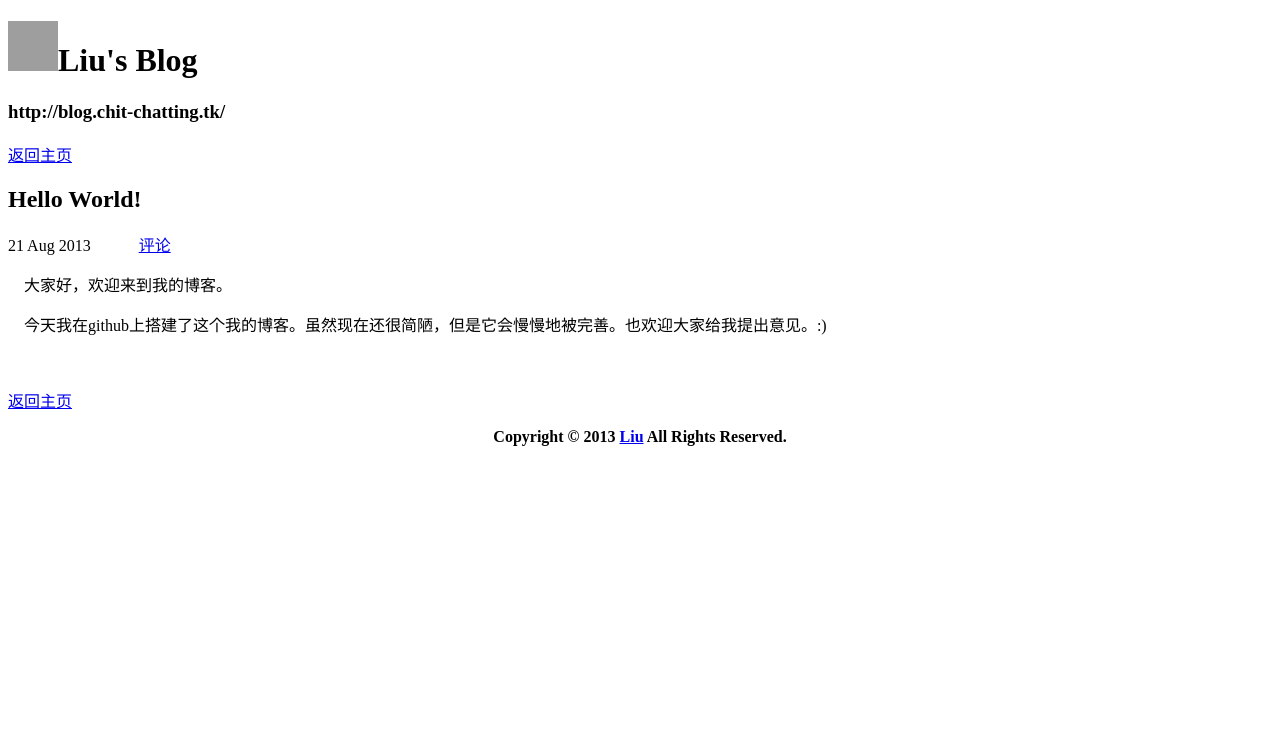
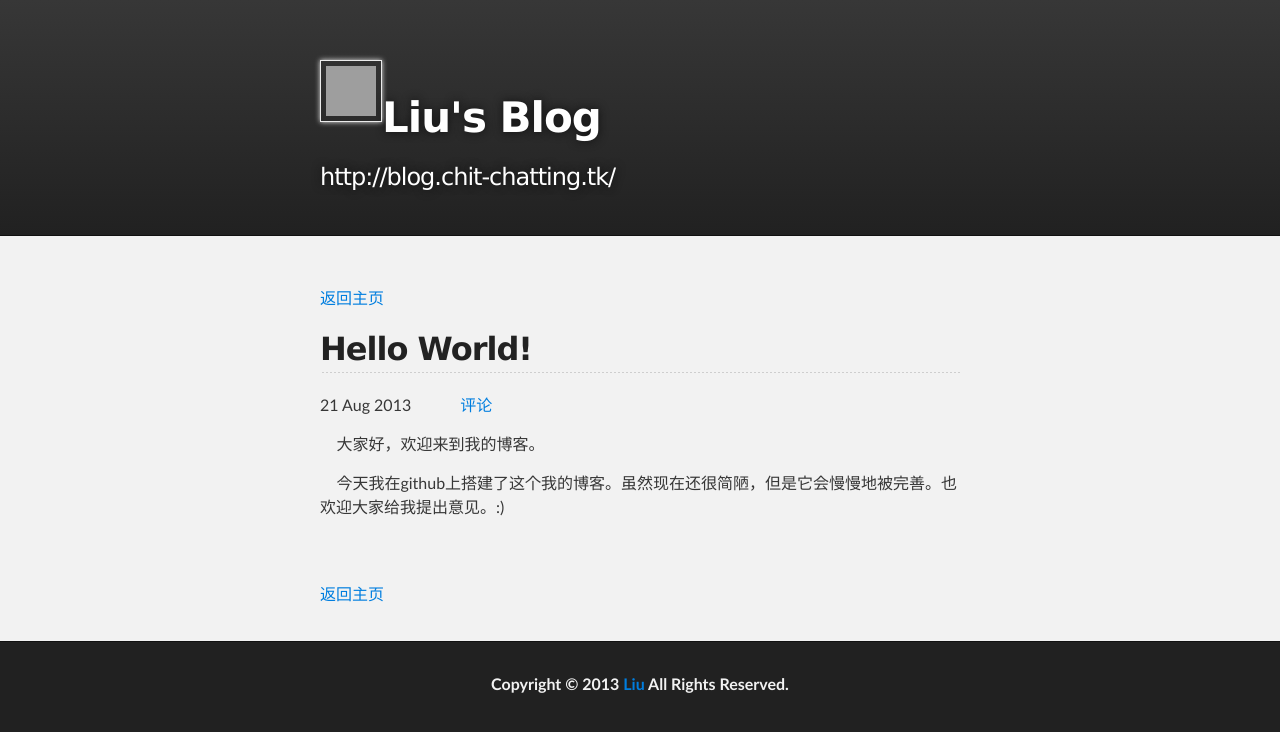
Before and after one commit to laurence6/blog, a Jekyll site: the page built from _posts/2013-08-21-00.html, in a window 1280 px wide. Shown: the top 732 px of the page. Built offline with Jekyll 4.4.1, drawn with Linux system fonts in a browser that asks for light colours; comment, search, counter and statistics services are not loaded; grey boxes are pictures that could not be loaded.

Commit message:
links update

```diff
--- a/404.html
+++ b/404.html
@@ -4,7 +4,7 @@
 	<meta http-equiv="X-UA-Compatible" content="chrome=1" />
 	<meta name="description" content="Liu's Blog : http://blog.chit-chatting.tk/" />
 
-	<link rel="stylesheet" type="text/css" media="screen" href="stylesheets/stylesheet.css">
+	<link rel="stylesheet" type="text/css" media="screen" href="/stylesheets/stylesheet.css">
 	<title> Aw, shit! </title>
 	<script type="text/javascript"> function delayer() {window.location = "/"} </script>
 </head>
@@ -29,7 +29,7 @@
 <!-- FOOTER  -->
 	<div id="footer_wrap" class="outer">
 		<footer class="inner">
-			<p align="center"><strong>Copyright © 2013 <a href="2013/08/20/aboutme/">Liu</a> All Rights Reserved.</strong></p>
+			<p align="center"><strong>Copyright © 2013 <a href="/2013/08/20/aboutme/">Liu</a> All Rights Reserved.</strong></p>
 		</footer>
 	</div>
 </body>
--- a/_layouts/default.html
+++ b/_layouts/default.html
@@ -5,7 +5,7 @@
 	<meta http-equiv="X-UA-Compatible" content="chrome=1" />
 	<meta name="description" content="Liu's Blog : http://blog.chit-chatting.tk/" />
 
-	<link rel="stylesheet" type="text/css" media="screen" href="stylesheets/stylesheet.css">
+	<link rel="stylesheet" type="text/css" media="screen" href="/stylesheets/stylesheet.css">
 
 	<title>Liu's Blog</title>
 </head>
@@ -32,7 +32,7 @@
 <!-- FOOTER  -->
 	<div id="footer_wrap" class="outer">
 		<footer class="inner">
-			<p align="center"><strong>Copyright © 2013 <a href="2013/08/20/aboutme/">Liu</a> All Rights Reserved.</strong></p>
+			<p align="center"><strong>Copyright © 2013 <a href="/2013/08/20/aboutme/">Liu</a> All Rights Reserved.</strong></p>
 		</footer>
 	</div>
 
--- a/_layouts/post.html
+++ b/_layouts/post.html
@@ -5,7 +5,7 @@
 	<meta http-equiv="X-UA-Compatible" content="chrome=1" />
 	<meta name="description" content="Liu's Blog : http://blog.chit-chatting.tk/" />
 
-	<link rel="stylesheet" type="text/css" media="screen" href="stylesheets/stylesheet.css">
+	<link rel="stylesheet" type="text/css" media="screen" href="/stylesheets/stylesheet.css">
 	<title>{{ page.title }}</title>
 </head>
 <body>
@@ -58,7 +58,7 @@
 <!-- FOOTER  -->
 	<div id="footer_wrap" class="outer">
 		<footer class="inner">
-			<p align="center"><strong>Copyright © 2013 <a href="2013/08/20/aboutme/">Liu</a> All Rights Reserved.</strong></p>
+			<p align="center"><strong>Copyright © 2013 <a href="/2013/08/20/aboutme/">Liu</a> All Rights Reserved.</strong></p>
 		</footer>
 	</div>
 
```
Also changed, not shown: index.html (+1 -1 lines).
